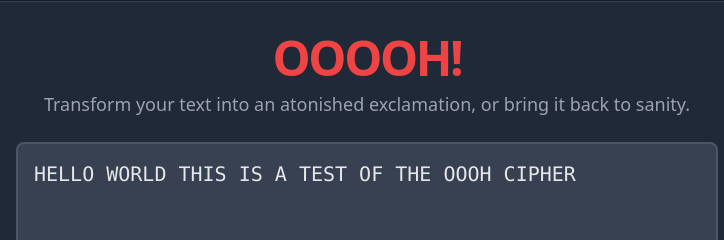
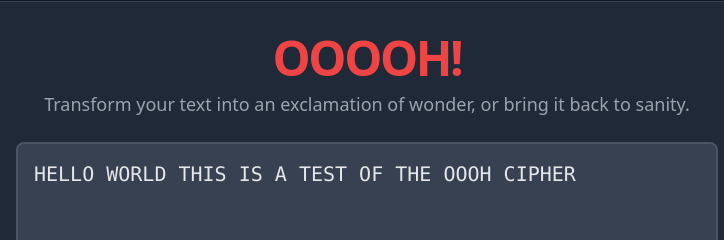
Before and after one commit to abul4fia/ags_game, a plain HTML site: page oooh.html in a window 1280 px wide. Shown: the part 131-371 px from the top of the page, 273-997 px from the left. Drawn offline with nearby package versions, Linux system fonts and the light colour scheme.

Commit message:
Update oooh.html

```diff
--- a/oooh.html
+++ b/oooh.html
@@ -23,7 +23,7 @@
                     OOOOH!
                 </h1>
                 <p class="text-gray-400 text-lg">
-                    Transform your text into an atonished exclamation, or bring it back to sanity.
+                    Transform your text into an exclamation of wonder, or bring it back to sanity.
                 </p>
             </div>
 
```
